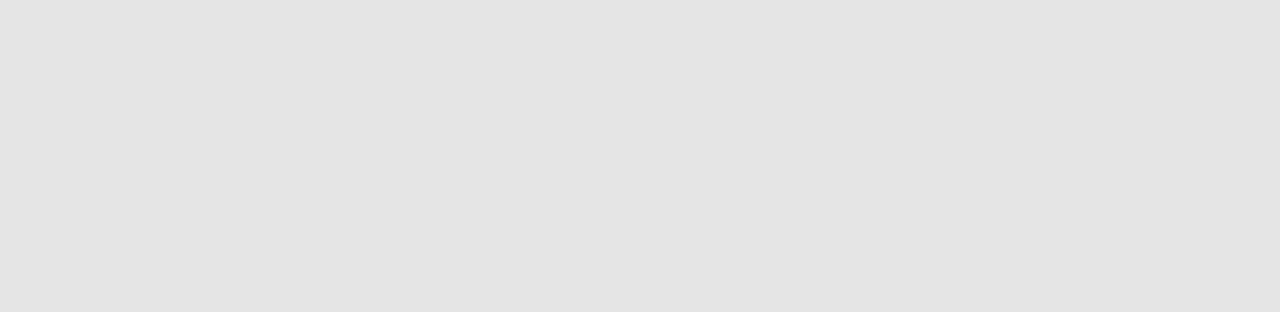
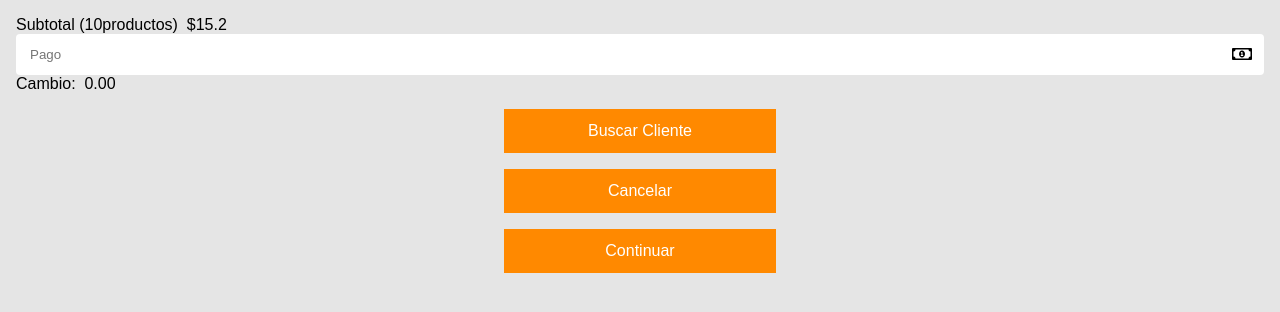
Before and after one commit to Koopa-Troop/KoopaPOS-frontend, a React app: page /checkout in a window 1280 px wide. Shown: the top 312 px of the page. Built offline with nearby package versions, Linux system fonts and the light colour scheme; a web font is replaced by a local one.

Commit message:
adding checkout view

```diff
--- /dev/null
+++ b/src/assets/styles/Checkout.scss
@@ -0,0 +1,24 @@
+section.checkout__products {
+  margin: 1em 1em 1.5em;
+  .checkout__products__pay__actions {
+    display: flex;
+    align-items: center;
+    flex-direction: column;
+    justify-content: center;
+    width: 100%;
+    & a{
+      margin-top: 16px;
+    }
+  }
+}
+
+.link__button {
+  background-color: #ff8900;
+  width: 272px;
+  height: 44px;
+  display: flex;
+  align-items: center;
+  flex-direction: column;
+  justify-content: center;
+  color: white;
+}
--- a/src/components/Header.jsx
+++ b/src/components/Header.jsx
@@ -1,6 +1,7 @@
 import React from 'react';
 import { connect } from 'react-redux';
 import { Link } from 'react-router-dom';
+import IconInput from './IconInput';
 import './Header.scss';
 
 const Header = ({quantity, showSearchBox}) => (
@@ -17,10 +18,7 @@ const Header = ({quantity, showSearchBox}) => (
     </div>
     {showSearchBox && (
       <div className='header__searchbox'>
-        <div className='icon__input right'>
-          <input placeholder='Buscar producto' />
-          <i className='fas fa-search' />
-        </div>
+        <IconInput icon='fas fa-search' placeholder='Buscar Producto' />
       </div>
     )}
   </header>
--- a/src/components/Header.scss
+++ b/src/components/Header.scss
@@ -9,32 +9,6 @@ header.header__application {
   }
 }
 
-.icon__input {
-  background: white;
-  display: flex;
-  justify-content: space-between;
-  padding: 0.75em;
-  border-radius: 4px;
-  & input {
-    border: 0;
-    width: 100%;
-    &:focus {
-      outline: none;
-    }
-  }
-}
-
-.icon__badge {
-  position: relative;
-  right: 10px;
-  top: -8px;
-  background: red;
-  border-radius: 10px;
-  padding: 3px;
-  color: white;
-  font-size: 0.8rem;
-}
-
 .undecored {
   color: inherit;
   text-decoration: inherit;
--- /dev/null
+++ b/src/components/IconInput.jsx
@@ -0,0 +1,9 @@
+import React from 'react';
+import './IconInput.scss';
+
+export default ({ icon, ...props }) => (
+  <div className='icon__input'>
+    <input {...props} />
+    <i className={icon} />
+  </div>
+);
--- /dev/null
+++ b/src/components/IconInput.scss
@@ -0,0 +1,25 @@
+.icon__input {
+  background: white;
+  display: flex;
+  justify-content: space-between;
+  padding: 0.75em;
+  border-radius: 4px;
+  & input {
+    border: 0;
+    width: 100%;
+    &:focus {
+      outline: none;
+    }
+  }
+}
+
+.icon__badge {
+  position: relative;
+  right: 10px;
+  top: -8px;
+  background: red;
+  border-radius: 10px;
+  padding: 3px;
+  color: white;
+  font-size: 0.8rem;
+}
--- a/src/containers/Cart.jsx
+++ b/src/containers/Cart.jsx
@@ -5,8 +5,7 @@ import Header from '../components/Header';
 import { removeToCart } from '../actions';
 import '../assets/styles/Cart.scss';
 
-const Cart = ({ quantity, total, cart, removeToCart }) => {
-  return (
+const Cart = ({ quantity, total, cart, removeToCart }) => (
   <>
     <Header />
     <section className='cart__product__pay'>
@@ -67,7 +66,6 @@ const Cart = ({ quantity, total, cart, removeToCart }) => {
     </section>
   </>
 );
-};
 
 const mapStateToProps = (state) => {
   console.log(state.cart);
--- /dev/null
+++ b/src/containers/Checkout.jsx
@@ -0,0 +1,68 @@
+import React, { useState } from 'react';
+import { Link } from 'react-router-dom';
+import { connect } from 'react-redux';
+import IconInput from '../components/IconInput';
+import '../assets/styles/Checkout.scss';
+
+const Checkout = ({ quantity, total }) => {
+  const [pay = 0, changePay] = useState();
+  console.log('pay', pay);
+  const exChange = (pay <= total) ? 0 : pay - total;
+  console.log('exchange', exChange);
+  return (
+    <section className='checkout__products'>
+      <div className='checkout__products__total'>
+        Subtotal (
+        {quantity}
+        productos) &nbsp;
+        <span>
+          $
+          {total}
+        </span>
+      </div>
+      <div className='checkout__products__pay__control'>
+        <IconInput
+          icon='far fa-money-bill-alt'
+          placeholder='Pago'
+          type='number'
+          pattern='\d*'
+          onChange={event => changePay(Number(event.target.value))}
+        />
+      </div>
+      <div className='checkout__products__pay__exchange'>
+        Cambio: &nbsp;
+        {exChange.toFixed(2)}
+      </div>
+      <div className='checkout__products__pay__actions'>
+        <Link to='/' className='undecored'>
+          <div className='link__button'>Buscar Cliente</div>
+        </Link>
+        <Link to='/' className='undecored'>
+          <div className='link__button'>Cancelar</div>
+        </Link>
+        <Link
+          to='/'
+          className='undecored'
+          onClick={(e) => {
+            if (pay < total) {
+              e.preventDefault();
+              console.log('validation');
+            }
+          }}
+        >
+          <div className='link__button'>Continuar</div>
+        </Link>
+      </div>
+    </section>
+  );
+};
+
+const mapStateToProps = (state) => {
+  console.log(state.cart);
+  return {
+    quantity: state.quantity,
+    total: state.total,
+  };
+};
+
+export default connect(mapStateToProps, null)(Checkout);
--- a/src/containers/Login.jsx
+++ b/src/containers/Login.jsx
@@ -2,8 +2,8 @@ import React from 'react';
 import { Link } from 'react-router-dom';
 import SocialButton from '../components/SocialButton';
 import logo from '../assets/statics/rectlogo.svg'
-import facebook_logo from '../assets/statics/social/facebook.png';
-import twitter_logo from '../assets/statics/social/twitter.png';
+import facebookLogo from '../assets/statics/social/facebook.png';
+import twitterLogo from '../assets/statics/social/twitter.png';
 import '../assets/styles/Login.scss';
 
 const Login = () => (
@@ -35,8 +35,8 @@ const Login = () => (
         </div>
       </section>
       <section className='login__social'>
-        <SocialButton title='facebook' img={facebook_logo}/>
-        <SocialButton title='twitter' img={twitter_logo}/>
+        <SocialButton title='facebook' img={facebookLogo}/>
+        <SocialButton title='twitter' img={twitterLogo}/>
       </section>
     </section>
 </>
--- a/src/routes/App.jsx
+++ b/src/routes/App.jsx
@@ -4,6 +4,7 @@ import Login from '../containers/Login';
 import ProductList from '../containers/ProductList';
 import Product from '../containers/Product';
 import Cart from '../containers/Cart';
+import Checkout from '../containers/Checkout';
 
 const App = () => (
   <BrowserRouter>
@@ -12,6 +13,7 @@ const App = () => (
       <Route exact path='/' component={ProductList} />
       <Route exact path='/product/:id' component={Product} />
       <Route exact path='/cart' component={Cart} />
+      <Route exact path='/checkout' component={Checkout} />
     </Switch>
   </BrowserRouter>
 );
```
Lines whose indentation alone changed are shown as unchanged.
